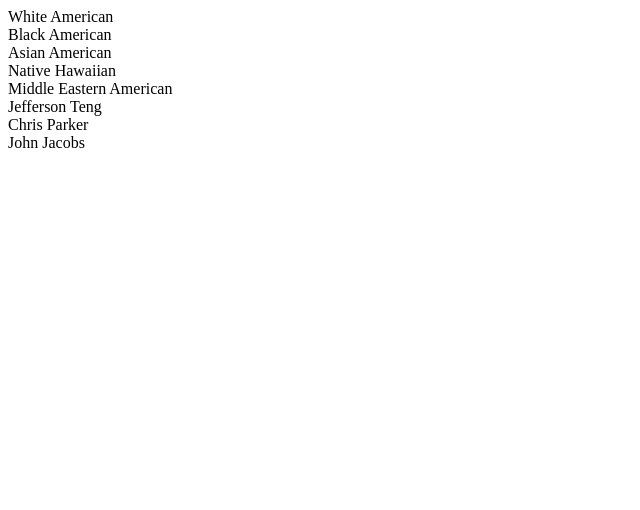
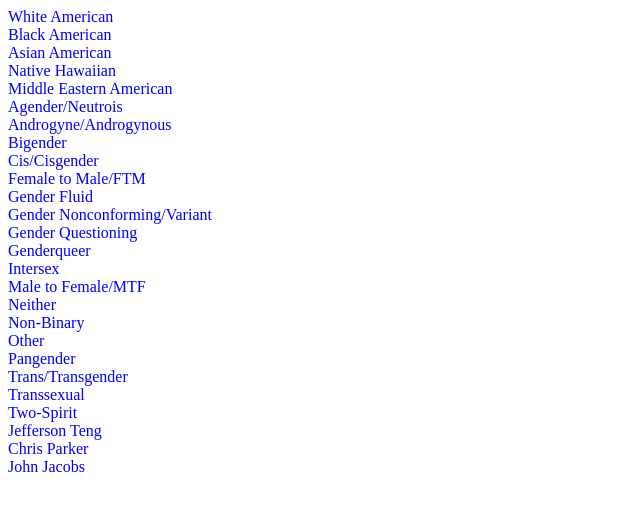
Before and after one commit to jeffersonteng/mosaic, a React app: page / in a window 1280 px wide. Shown: the top 510 px of the page, without its empty margins (0-640 px from the left). Built offline with nearby package versions, Linux system fonts and the light colour scheme.

Commit message:
Add Gender and npm install sass webpack loaders

```diff
--- a/App.js
+++ b/App.js
@@ -1,6 +1,9 @@
 import React from 'react';
 import Race from './Race';
+import Gender from './Gender';
 import User from './User';
+
+require('./sass/filterView.scss');
 
 // https://en.wikipedia.org/wiki/Race_and_ethnicity_in_the_United_States#Racial_and_ethnic_categories
 const races = {
@@ -11,6 +14,27 @@ const races = {
                 4: "Middle Eastern American"
               };
 
+// http://www.slate.com/blogs/lexicon_valley/2014/02/21/gender_facebook_now_has_56_categories_to_choose_from_including_cisgender.html
+const genders = {
+                  0:  "Agender/Neutrois",
+                  1:  "Androgyne/Androgynous",
+                  2:  "Bigender",
+                  3:  "Cis/Cisgender",
+                  4:  "Female to Male/FTM",
+                  5:  "Gender Fluid",
+                  6:  "Gender Nonconforming/Variant",
+                  7:  "Gender Questioning",
+                  8:  "Genderqueer",
+                  9:  "Intersex",
+                  10: "Male to Female/MTF",
+                  11: "Neither",
+                  12: "Non-Binary",
+                  13: "Other",
+                  14: "Pangender",
+                  15: "Trans/Transgender",
+                  16: "Transsexual",
+                  17: "Two-Spirit",
+                };
 const users = {
                 0: {
                   "name": "Jefferson Teng",
@@ -34,6 +58,12 @@ class App extends React.Component {
       raceComponentList.push(<Race key={id} name={races[id]} />);
     }
 
+    const genderComponentList = [];
+
+    for (var id in genders) {
+      genderComponentList.push(<Gender key={id} name={genders[id]} />);
+    }
+
     const userComponentList = [];
 
     for (var id in users) {
@@ -41,9 +71,16 @@ class App extends React.Component {
     }
 
     return (
-      <div>
-        {raceComponentList}
-        {userComponentList}
+      <div class="filterView">
+        <div class="races">
+          {raceComponentList}
+        </div>
+        <div class="genders">
+          {genderComponentList}
+        </div>
+        <div class="users">
+          {userComponentList}
+        </div>
       </div>
     );
   }
--- /dev/null
+++ b/Gender.js
@@ -0,0 +1,11 @@
+import React from 'react';
+
+class Gender extends React.Component {
+  render() {
+    return (
+      <div>{this.props.name}</div>
+    );
+  }
+}
+
+export default Gender;
--- a/package.json
+++ b/package.json
@@ -23,9 +23,13 @@
     "babel-loader": "^6.2.4",
     "babel-preset-es2015": "^6.9.0",
     "babel-preset-react": "^6.11.1",
+    "css-loader": "^0.23.1",
     "express": "^4.14.0",
+    "node-sass": "^3.8.0",
     "react": "^15.2.1",
     "react-dom": "^15.2.1",
+    "sass-loader": "^4.0.0",
+    "style-loader": "^0.13.1",
     "webpack": "^1.13.1",
     "webpack-dev-server": "^1.14.1"
   }
--- /dev/null
+++ b/sass/filterView.scss
@@ -0,0 +1,3 @@
+.filterView {
+  color: blue;
+}
--- a/webpack.config.js
+++ b/webpack.config.js
@@ -13,6 +13,10 @@ module.exports = {
         query: {
           presets: ['es2015', 'react']
         }
+      },
+      {
+        test: /\.scss$/,
+        loaders: ['style', 'css', 'sass']
       }
     ]
   }
```
